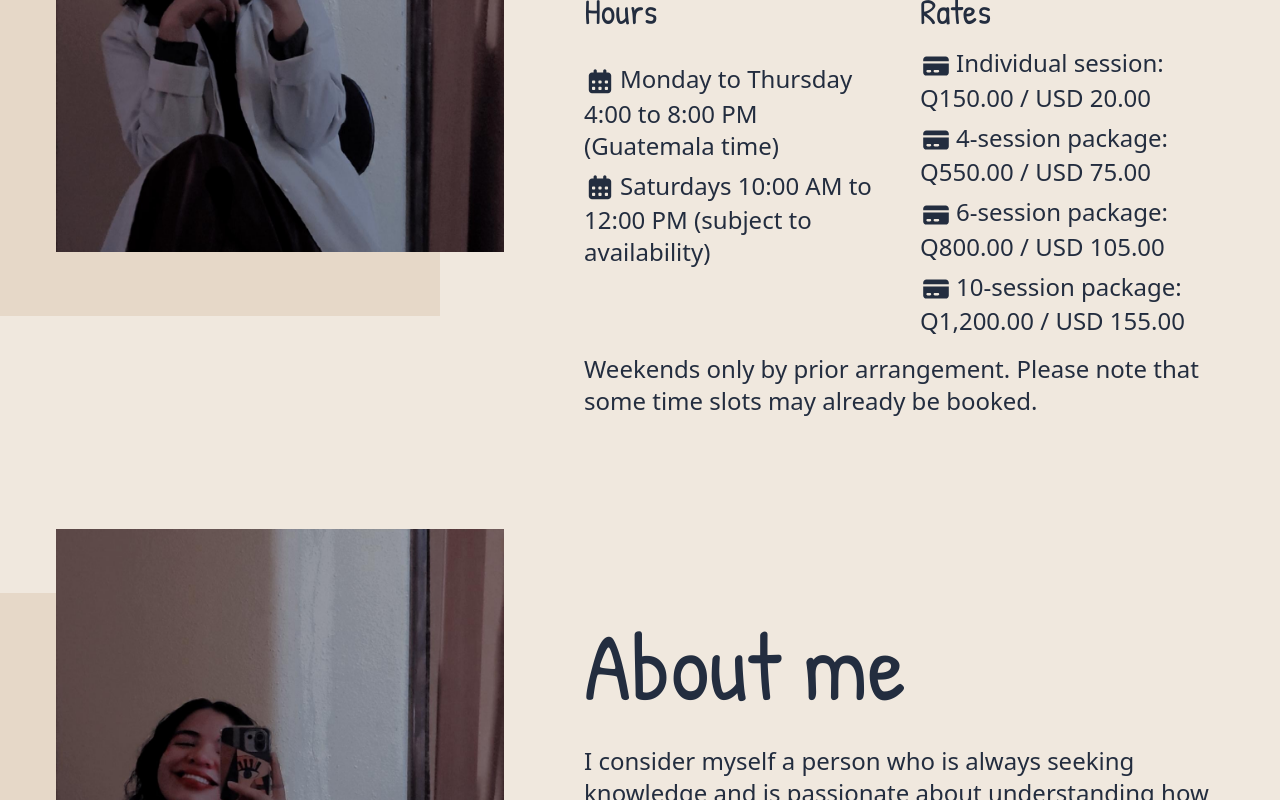
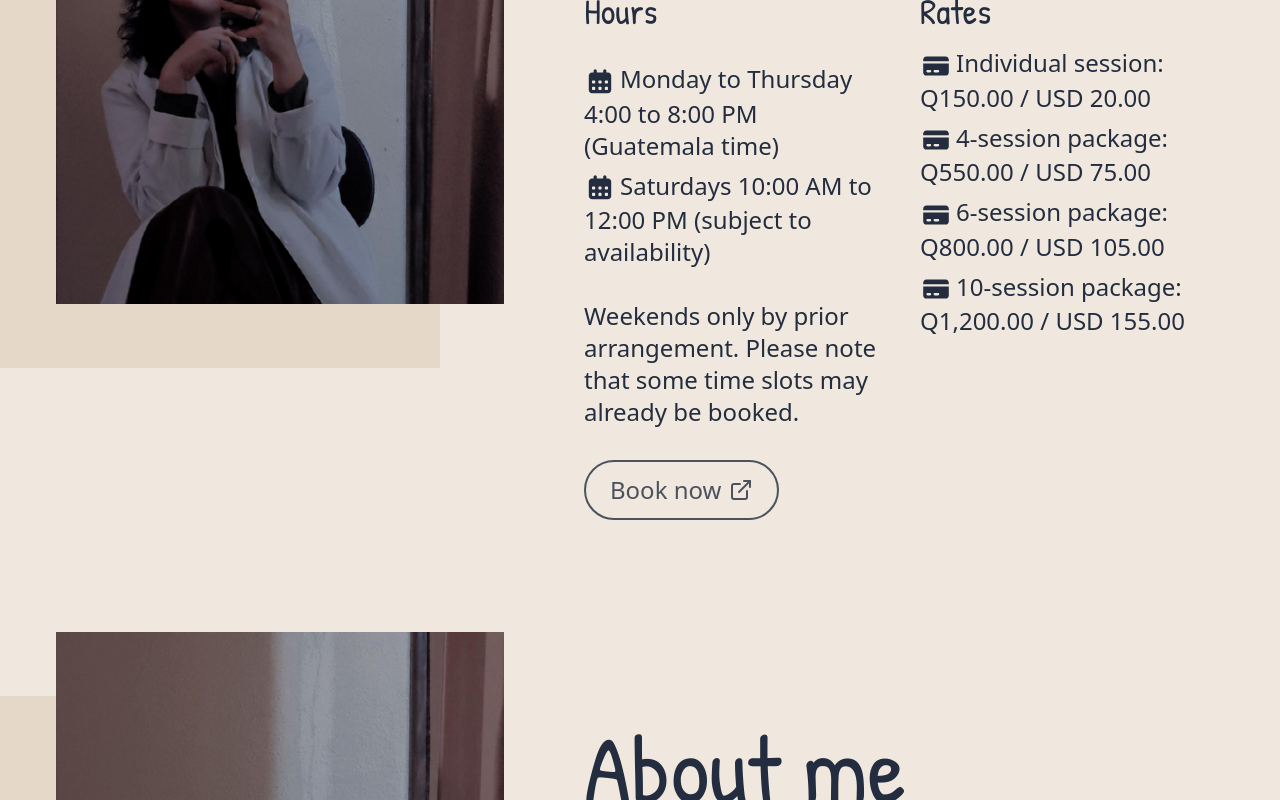
Before and after one commit to 99tsantos/psicologa_libni, a Next.js app: page /en in a window 1280 px wide. Shown: the part 2089-2889 px from the top of the page. Built offline with nearby package versions, Linux system fonts and the light colour scheme.

Commit message:
fix: removed some unnecessary props & copy

```diff
--- a/src/components/Availability.tsx
+++ b/src/components/Availability.tsx
@@ -6,20 +6,10 @@ import CalendarIcon from "./icons/CalendarIcon";
 import ExternalLinkIcon from "./icons/ExternalLinkIcon";
 import { BOOKING_URL } from "../lib/booking";
 
-type AvailabilityProps = {
-  showCta?: boolean;
-  showNote?: boolean;
-  className?: string;
-};
-
 // Shared availability block. Hours strings live once in the `sessions`
 // namespace; Contact and Sessions render this component (duplicate display,
 // single source). CTA links out to the Google booking page (no iframe).
-export default function Availability({
-  showCta = false,
-  showNote = false,
-  className = "",
-}: AvailabilityProps) {
+export default function Availability({ className = "" }: { className?: string }) {
   const t = useTranslations("sessions");
   const tAvail = useTranslations("availability");
   const isLive = BOOKING_URL.length > 0;
@@ -46,11 +36,8 @@ export default function Availability({
           {t("saturday")}
         </li>
       </ul>
-      {showNote && (
-        <p className="text-md lg:text-2xl mt-2 lg:mt-4">{t("note")}</p>
-      )}
-      {showCta && (
-        <a
+      <p className="text-md lg:text-2xl mt-2 lg:mt-4">{t("note")}</p>
+      <a
           href={href}
           {...(isLive
             ? { target: "_blank", rel: "noopener noreferrer" }
@@ -69,7 +56,6 @@ export default function Availability({
             className="inline-block w-5 lg:w-6 h-5 lg:h-6"
           />
         </a>
-      )}
     </div>
   );
 }
--- a/src/components/ContactMe.tsx
+++ b/src/components/ContactMe.tsx
@@ -16,11 +16,7 @@ export default function ContactMe() {
           {t("title")}
         </h1>
         <div className="w-full lg:w-1/2 flex flex-col items-center text-center">
-          <Availability
-            showNote
-            showCta
-            className="items-center text-center [&_ul]:items-center"
-          />
+          <Availability className="items-center text-center [&_ul]:items-center" />
         </div>
         <ContactForm />
         <h2 className="text-2xl lg:text-4xl text-theme-foreground font-patrick mb-8 text-center max-w-3xl">
--- a/src/components/Sessions.tsx
+++ b/src/components/Sessions.tsx
@@ -24,7 +24,7 @@ export default function Sessions() {
           <p className="text-md lg:text-2xl">{t("lead")}</p>
           <p className="text-md lg:text-2xl">{t("body")}</p>
           <div className="flex flex-col md:flex-row gap-6 lg:gap-8">
-            <Availability showNote={false} showCta={false} />
+            <Availability />
             <div className="flex-1">
               <h3 className="text-2xl lg:text-4xl font-patrick">{t("rates")}</h3>
               <ul className="flex flex-col gap-1 lg:gap-2 mt-2 lg:mt-4">
@@ -63,7 +63,6 @@ export default function Sessions() {
               </ul>
             </div>
           </div>
-          <p className="text-md lg:text-2xl">{t("note")}</p>
         </div>
       </div>
     </section>
```
